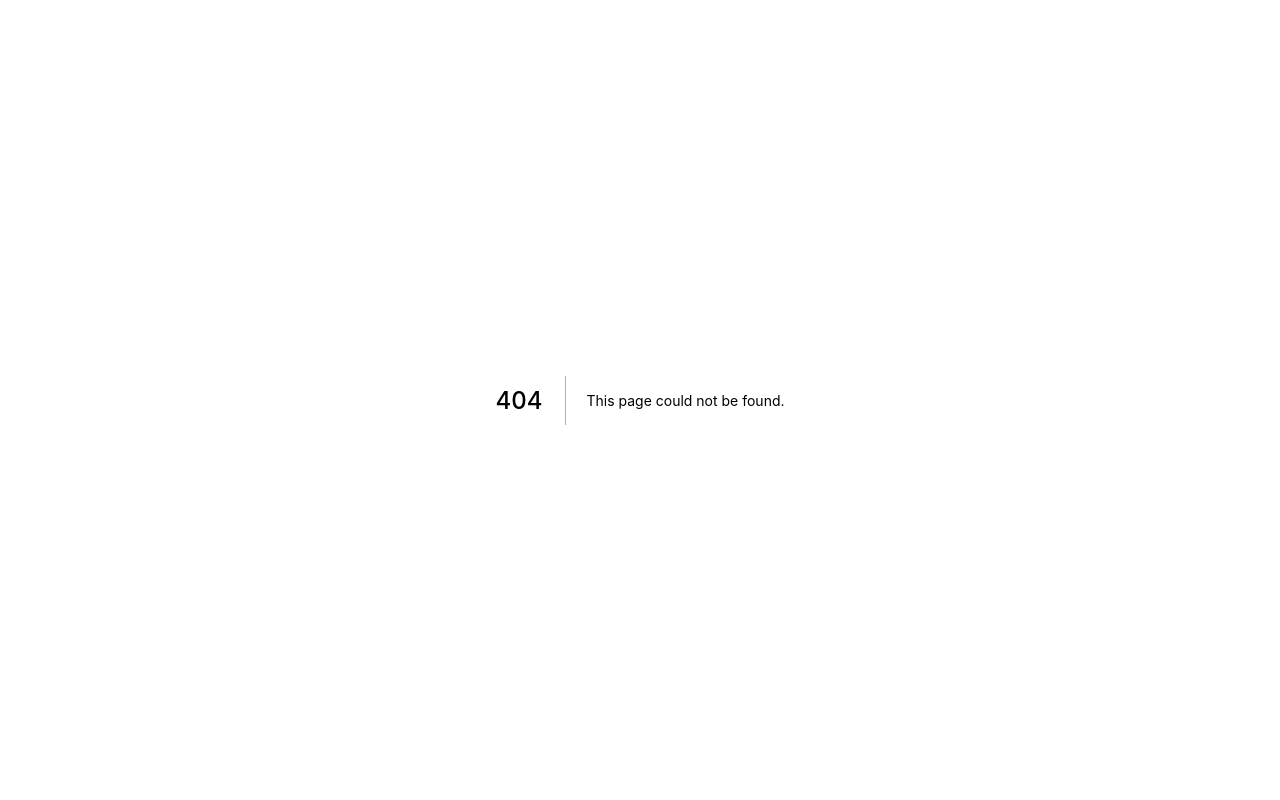
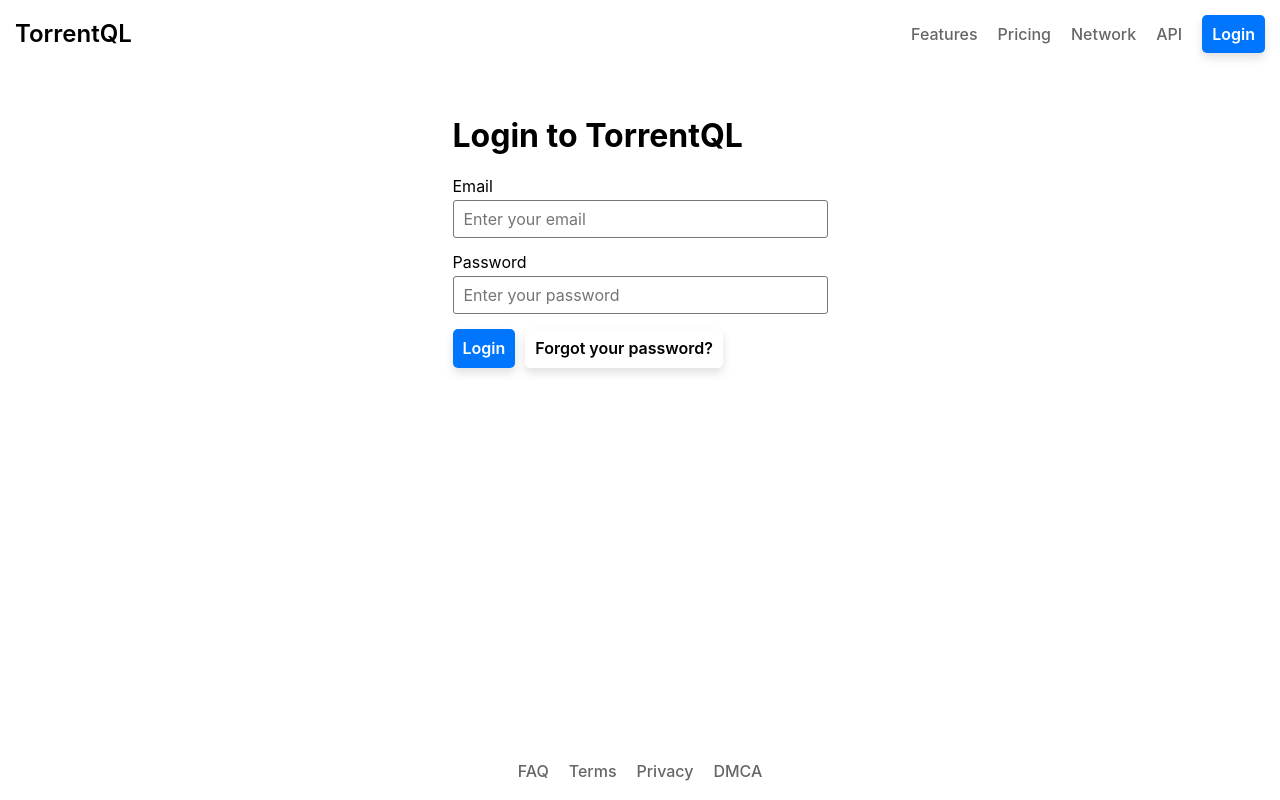
Before and after one commit to mitchellhuang/torrentql, a Next.js app in the folder packages/nextjs/: page /login in a window 1280 px wide. Before the commit this address had no page. Built offline with nearby package versions, Linux system fonts and the light colour scheme.

Commit message:
Add Login and Signup pages, Formik, refactor Button

```diff
--- a/packages/nextjs/components/Button.js
+++ b/packages/nextjs/components/Button.js
@@ -1,24 +1,16 @@
 import React from 'react';
 import Link from 'next/link';
+import css from 'styled-jsx/css'; // eslint-disable-line
 
-const Button = ({
-  href,
-  large,
-  block,
-  children,
-  white,
-}) => (
-  <Link href={href}>
-    <a>
-      {children}
-      <style jsx>{`
-        a {
+const getButtonStyle = (block, white) => css.resolve`
+  .button {
     display: ${block ? 'block' : 'inline-block'};
+    padding: 10px;
     color: ${white ? '#000' : '#fff'};
     background-color: ${white ? '#fff' : '#0076ff'};
     box-shadow: 0 5px 10px rgba(0,0,0,0.12);
+    border: 0;
     border-radius: 5px;
-          padding: ${large ? '12.5px' : '10px'};
     outline: none;
     cursor: pointer;
     text-decoration: none;
@@ -26,13 +18,36 @@ const Button = ({
     font-weight: 600;
     transition: all 0.15s ease;
   }
-        a:hover {
+  .button:hover {
     transform: translateY(-1px);
     box-shadow: 0 7px 20px rgba(0,0,0,0.12);
   }
-      `}</style>
+`;
+
+const Button = ({
+  href,
+  block,
+  children,
+  white,
+  ...props
+}) => {
+  const { className, styles } = getButtonStyle(block, white);
+  if (href) {
+    return (
+      <Link href={href}>
+        <a className={`${className} button`}>
+          {children}
+          {styles}
         </a>
       </Link>
     );
+  }
+  return (
+    <button type="button" className={`${className} button`} {...props}>
+      {children}
+      {styles}
+    </button>
+  );
+};
 
 export default Button;
--- a/packages/nextjs/components/Head.js
+++ b/packages/nextjs/components/Head.js
@@ -6,7 +6,7 @@ const Head = ({
 }) => (
   <NextHead>
     <meta charSet="UTF-8" />
-    <title>{title || ''}</title>
+    <title>{title || 'TorrentQL'}</title>
     <link rel="stylesheet" href="https://cdnjs.cloudflare.com/ajax/libs/normalize/8.0.1/normalize.min.css" />
     <meta name="viewport" content="width=device-width, initial-scale=1" />
   </NextHead>
--- /dev/null
+++ b/packages/nextjs/components/Input.js
@@ -0,0 +1,39 @@
+import React from 'react';
+
+const Input = ({
+  id,
+  label,
+  ...props
+}) => (
+  <div>
+    <label htmlFor={id}>
+      {label}
+    </label>
+    <input id={id} {...props} />
+    <style jsx>{`
+      div {
+        margin-bottom: 15px;
+      }
+      label {
+        display: block;
+        margin-bottom: 5px;
+      }
+      input {
+        display: block;
+        width: 100%;
+        box-sizing: border-box;
+        border: 1px solid #777;
+        border-radius: 3px;
+        padding: 5px 10px;
+        height: 38px;
+        transition: border-color ease-in-out .15s, box-shadow ease-in-out .15s;
+      }
+      input:focus {
+        border: 1px solid #0076ff;
+        outline: none;
+      }
+    `}</style>
+  </div>
+);
+
+export default Input;
--- /dev/null
+++ b/packages/nextjs/forms/LoginForm.js
@@ -0,0 +1,64 @@
+import React from 'react';
+import { Formik } from 'formik';
+import Input from '../components/Input';
+import Button from '../components/Button';
+
+const LoginForm = () => (
+  <Formik
+    initialValues={{ email: '', password: '' }}
+    onSubmit={(values, { setSubmitting }) => {
+      setTimeout(() => {
+        alert(JSON.stringify(values, null, 2));
+        setSubmitting(false);
+      }, 500);
+    }}
+  >
+    {(props) => {
+      const {
+        values,
+        isSubmitting,
+        handleChange,
+        handleBlur,
+        handleSubmit,
+      } = props;
+      return (
+        <form onSubmit={handleSubmit}>
+          <Input
+            id="email"
+            label="Email"
+            placeholder="Enter your email"
+            type="text"
+            value={values.email}
+            onChange={handleChange}
+            onBlur={handleBlur}
+          />
+          <Input
+            id="password"
+            label="Password"
+            placeholder="Enter your password"
+            type="password"
+            value={values.password}
+            onChange={handleChange}
+            onBlur={handleBlur}
+          />
+          <Button
+            type="submit"
+            disabled={isSubmitting}
+          >
+            Login
+          </Button>
+          <Button
+            type="submit"
+            disabled={isSubmitting}
+            style={{ marginLeft: '10px' }}
+            white
+          >
+            Forgot your password?
+          </Button>
+        </form>
+      );
+    }}
+  </Formik>
+);
+
+export default LoginForm;
--- a/packages/nextjs/package.json
+++ b/packages/nextjs/package.json
@@ -17,6 +17,7 @@
     "apollo-link-http": "^1.5.9",
     "dotenv": "^6.2.0",
     "express": "^4.16.4",
+    "formik": "^1.4.1",
     "graphql": "^14.0.2",
     "graphql-tag": "^2.10.0",
     "http-proxy-middleware": "^0.19.1",
--- /dev/null
+++ b/packages/nextjs/pages/login.js
@@ -0,0 +1,21 @@
+import React from 'react';
+import Main from '../layouts/Main';
+import LoginForm from '../forms/LoginForm';
+
+const Login = () => (
+  <Main title="Login - TorrentQL">
+    <div className="container">
+      <h1>Login to TorrentQL</h1>
+      <LoginForm />
+      <style jsx>{`
+        .container {
+          max-width: 375px;
+          margin: 0 auto;
+          margin-top: 50px;
+        }
+      `}</style>
+    </div>
+  </Main>
+);
+
+export default Login;
```
Also changed, not shown: packages/nextjs/forms/SignupForm.js (added, +56 -0 lines), packages/nextjs/pages/signup.js (added, +21 -0 lines), 1 other file (tests, documents, lock files or other folders). Lines whose indentation alone changed are shown as unchanged.
